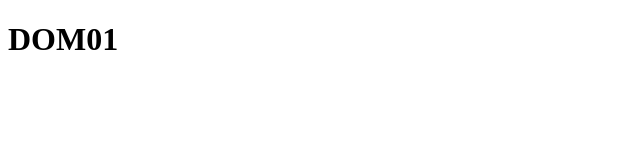
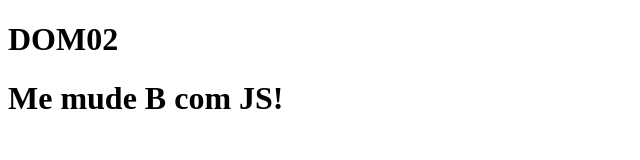
Before and after one commit to marquinhopandrade/JavaScript-05-07, a plain HTML site: page dom01.html in a window 1280 px wide. Shown: the whole page, without its empty margins (0-640 px from the left). Drawn offline with Linux system fonts and the light colour scheme.

Commit message:
Seleciona usando querySelector

```diff
--- a/dom01.html
+++ b/dom01.html
@@ -5,11 +5,15 @@
     <title>DOM01</title>
 </head>
 <body>
-    <h1>Me mude com JS!</h1>
+    <h1>Me mude A com JS!</h1>
+    <h1>Me mude B com JS!</h1>
     <script>
         console.log("Hello World!");
-        document.children[0].children[1].children[0]
-        .textContent = "DOM01";
+        //busca uma referência para o primeiro elemento
+        const eH1 = document.querySelector("h1");
+
+        //Escreve na saída
+        eH1.textContent = "DOM02";
     </script>
 
 </body>
```
Also changed, not shown: dom02.html (added).
